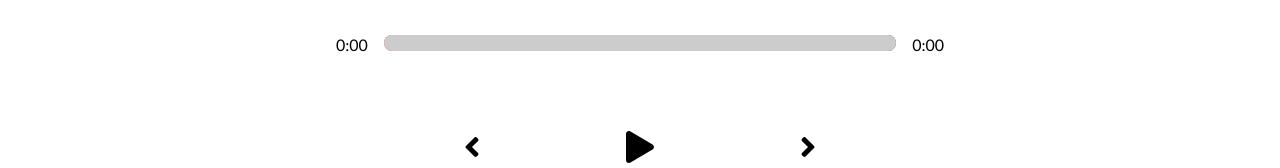
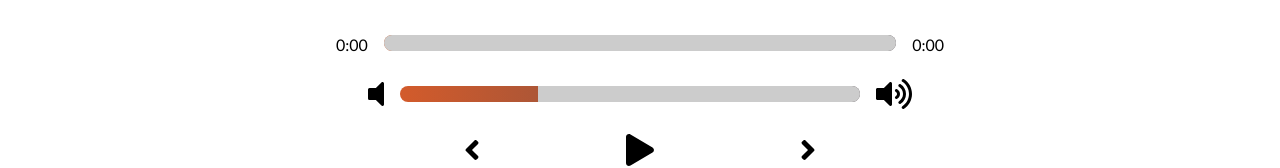
Before and after one commit to jffry93/lofi-player, a React (Create React App) app: page / in a window 1280 px wide. Shown: the part 561-729 px from the top of the page. Built offline with nearby package versions, Linux system fonts and the light colour scheme.

Commit message:
added volume bar
created a state to hold the volume level value. The audio tag volume is adjusted based on the volumeLvl state. Also added similar style to the time input bar

```diff
--- a/src/App.js
+++ b/src/App.js
@@ -31,6 +31,9 @@ function App() {
   const [libraryStatus, setLibraryStatus] = useState(false);
   //DarkMode toggle
   const [darkMode, setDarkMode] = useState();
+  //Volume
+  const [volumeLvl, setVolumeLvl] = useState(0.3);
+
   //EVENT HANDLER
   //Adds values to setSongInfo state
   const timeUpdateHandler = (e) => {
@@ -80,6 +83,8 @@ function App() {
         audioRef={audioRef}
         songInfo={songInfo}
         setSongInfo={setSongInfo}
+        volumeLvl={volumeLvl}
+        setVolumeLvl={setVolumeLvl}
       />
       <Library
         audioRef={audioRef}
--- a/src/components/Player.js
+++ b/src/components/Player.js
@@ -1,9 +1,14 @@
+import { useEffect } from 'react';
+
+//FONT AWESOME
 import { FontAwesomeIcon } from '@fortawesome/react-fontawesome';
 import {
   faPlay,
   faAngleLeft,
   faAngleRight,
   faPause,
+  faVolumeOff,
+  faVolumeUp,
 } from '@fortawesome/free-solid-svg-icons';
 
 const Player = ({
@@ -16,7 +21,13 @@ const Player = ({
   audioRef,
   songInfo,
   setSongInfo,
+  volumeLvl,
+  setVolumeLvl,
 }) => {
+  useEffect(() => {
+    audioRef.current.volume = volumeLvl;
+  }, []);
+
   //FUNCTION TO AVOID USING USEEFFECT
   const activeLibraryHandler = (nextPrev) => {
     const newSongs = songs.map((song) => {
@@ -88,10 +99,19 @@ const Player = ({
     setSongInfo({ ...songInfo, currentTime: e.target.value });
   };
 
-  //ADD STYLE FOR INPUT
+  //Adjust Volume handler
+  const volumeHandler = (e) => {
+    audioRef.current.volume = e.target.value / 10;
+    setVolumeLvl(audioRef.current.volume);
+  };
 
+  //ADD ANIMATION STYLE FOR SONG TIME INPUT
   const trackAnim = {
     transform: `translateX(${songInfo.animationPercentage}%)`,
+  };
+  //ADD ANIMATION STYLE FOR VOLUME
+  const volumeAnim = {
+    transform: `translateX(${volumeLvl * 100}%)`,
   };
 
   return (
@@ -114,6 +134,33 @@ const Player = ({
           <div style={trackAnim} className='animate-track'></div>
         </div>
         <p>{songInfo.duration ? getTime(songInfo.duration) : '0:00'}</p>
+      </div>
+      <div className='volume-control'>
+        <div>
+          <FontAwesomeIcon
+            onClick={() => skipTrackHandler('skip-forward')}
+            className='skip-forward'
+            size='2x'
+            icon={faVolumeOff}
+          />
+        </div>
+        <div
+          className='track'
+          style={{
+            background: `linear-gradient(to right, ${currentSong.color[0]}, ${currentSong.color[1]})`,
+          }}
+        >
+          <input min={0} max={10} type='range' onChange={volumeHandler} />
+          <div style={volumeAnim} className='animate-track'></div>
+        </div>
+        <div>
+          <FontAwesomeIcon
+            onClick={() => skipTrackHandler('skip-forward')}
+            className='skip-forward'
+            size='2x'
+            icon={faVolumeUp}
+          />
+        </div>
       </div>
       <div className='play-control'>
         <FontAwesomeIcon
--- a/src/styles/_darkmode.scss
+++ b/src/styles/_darkmode.scss
@@ -33,6 +33,9 @@
         color: rgba(179, 179, 179, 0.8);
       }
     }
+    .volume-control {
+      color: rgba(179, 179, 179, 0.8);
+    }
     .play-control {
       color: rgba(179, 179, 179, 0.8);
     }
--- a/src/styles/_player.scss
+++ b/src/styles/_player.scss
@@ -16,6 +16,23 @@
   }
   p {
     padding: 1rem;
+  }
+}
+.volume-control {
+  display: flex;
+
+  width: 45vw;
+  justify-content: space-between;
+  input {
+    width: 100%;
+    -webkit-appearance: none;
+    background: transparent;
+    cursor: pointer;
+  }
+  div {
+    display: flex;
+    align-items: center;
+    padding: 0 1rem;
   }
 }
 
```
